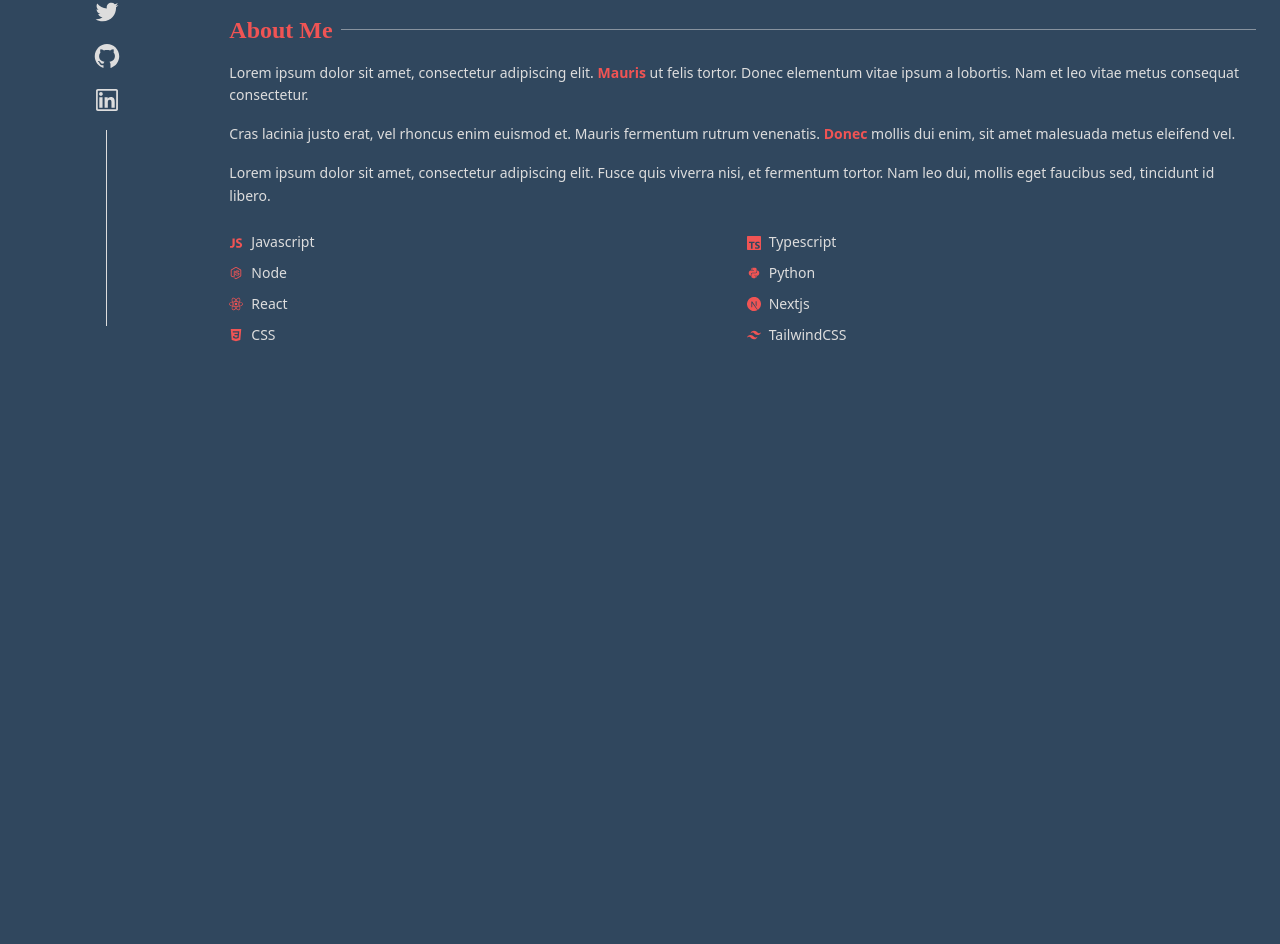
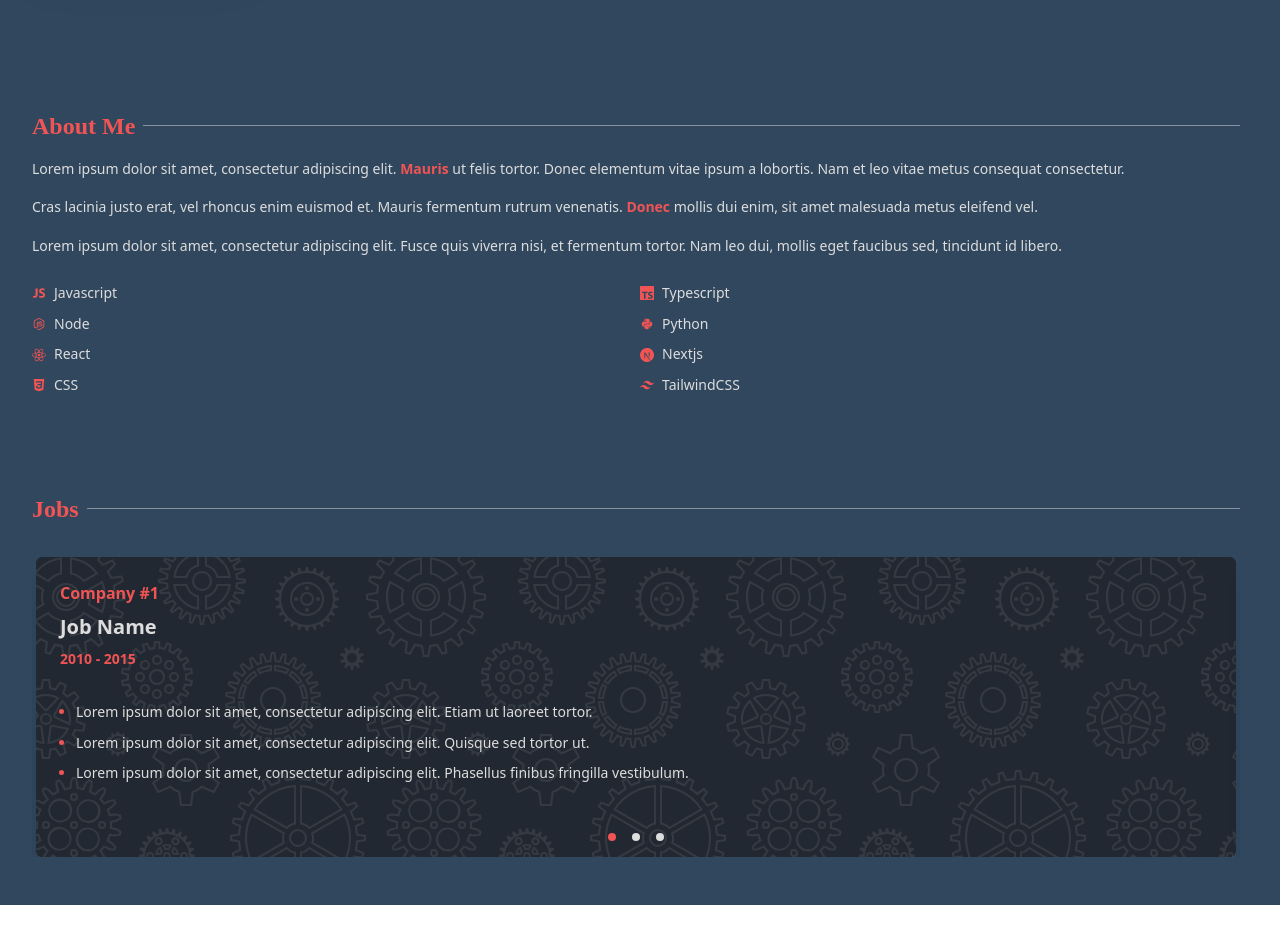
Before and after one commit to MarcPerezdeTudela/sample-portfolio, a Next.js app: page / in a window 1280 px wide. Shown: the part 474-1418 px from the top of the page. After the commit the page ends 1379 px from the top, so only its background shows below. Built offline with nearby package versions, Linux system fonts and the light colour scheme.

Commit message:
feat: add jobs section and navbar

```diff
--- a/package.json
+++ b/package.json
@@ -11,10 +11,14 @@
   "dependencies": {
     "@headlessui/react": "^1.4.2",
     "@tailwindui/react": "^0.1.1",
+    "@types/react-headroom": "^2.2.2",
     "next": "12.0.7",
     "react": "17.0.2",
+    "react-awesome-reveal": "^3.8.1",
     "react-dom": "17.0.2",
-    "react-icons": "^4.3.1"
+    "react-headroom": "^3.2.0",
+    "react-icons": "^4.3.1",
+    "react-responsive-carousel": "^3.2.22"
   },
   "devDependencies": {
     "@commitlint/cli": "^16.0.0",
--- /dev/null
+++ b/src/components/JobCard.tsx
@@ -0,0 +1,37 @@
+interface JobCardProps {
+  companyName: string
+  jobName: string
+  firstYear: number
+  lastYear: number
+  tasks: Array<string>
+}
+const JobCard = ({
+  companyName,
+  jobName,
+  firstYear,
+  lastYear,
+  tasks,
+}: JobCardProps) => {
+  return (
+    <div className="w-full bg-card rounded-md shadow-xl">
+      <div className="bg-[url('../public/floating-cogs.svg')] py-6 px-6">
+        <span className="text-secondary font-bold">{companyName}</span>
+        <p className="font-semibold text-xl py-2">{jobName}</p>
+        <p className=" text-sm font-bold text-secondary">
+          {`${firstYear}  -  ${lastYear}`}
+        </p>
+        <div className="leading-relaxed text-sm">
+          <ul className="pl-4 px-2 list-disc grid gap-2 pt-8 pb-12 text-secondary">
+            {tasks.map((task, index) => (
+              <li key={index}>
+                <p className="text-primaryText">{task}</p>
+              </li>
+            ))}
+          </ul>
+        </div>
+      </div>
+    </div>
+  )
+}
+
+export default JobCard
--- /dev/null
+++ b/src/components/JobCarousel.tsx
@@ -0,0 +1,97 @@
+import 'react-responsive-carousel/lib/styles/carousel.min.css' // requires a loader
+import { Carousel } from 'react-responsive-carousel'
+import JobCard from './JobCard'
+import { CSSProperties } from 'react'
+
+const JobCarousel = () => {
+  const jobs = [
+    {
+      companyName: 'Company #1',
+      jobName: 'Job Name',
+      firstYear: 2010,
+      lastYear: 2015,
+      tasks: [
+        'Lorem ipsum dolor sit amet, consectetur adipiscing elit. Etiam ut laoreet tortor.',
+        'Lorem ipsum dolor sit amet, consectetur adipiscing elit. Quisque sed tortor ut.',
+        'Lorem ipsum dolor sit amet, consectetur adipiscing elit. Phasellus finibus fringilla vestibulum. ',
+      ],
+    },
+    {
+      companyName: 'Company #2',
+      jobName: 'Job Name 2',
+      firstYear: 2015,
+      lastYear: 2018,
+      tasks: [
+        'Lorem ipsum dolor sit amet, consectetur adipiscing elit. Etiam ut laoreet tortor.',
+        'Lorem ipsum dolor sit amet, consectetur adipiscing elit. Quisque sed tortor ut.',
+        'Lorem ipsum dolor sit amet, consectetur adipiscing elit. Phasellus finibus fringilla vestibulum. ',
+      ],
+    },
+    {
+      companyName: 'Company #3',
+      jobName: 'Job Name 3',
+      firstYear: 2018,
+      lastYear: 2020,
+      tasks: [
+        'Lorem ipsum dolor sit amet, consectetur adipiscing elit. Etiam ut laoreet tortor.',
+        'Lorem ipsum dolor sit amet, consectetur adipiscing elit. Quisque sed tortor ut.',
+        'Lorem ipsum dolor sit amet, consectetur adipiscing elit. Phasellus finibus fringilla vestibulum. ',
+      ],
+    },
+  ]
+
+  const indicatorStyles: CSSProperties = {
+    background: '#DDDDDD',
+    width: 8,
+    height: 8,
+    display: 'inline-block',
+    margin: '0 8px',
+    borderRadius: '9999px',
+  }
+  return (
+    <Carousel
+      showStatus={false}
+      infiniteLoop={true}
+      emulateTouch={true}
+      showThumbs={false}
+      showArrows={false}
+      renderIndicator={(onClickHandler, isSelected, index, label) => {
+        if (isSelected) {
+          return (
+            <li
+              style={{ ...indicatorStyles, background: '#F05454' }}
+              aria-label={`Selected: ${label} ${index + 1}`}
+              title={`Selected: ${label} ${index + 1}`}
+            />
+          )
+        }
+        return (
+          <li
+            style={indicatorStyles}
+            onClick={onClickHandler}
+            onKeyDown={onClickHandler}
+            value={index}
+            key={index}
+            role="button"
+            tabIndex={0}
+            title={`${label} ${index + 1}`}
+            aria-label={`${label} ${index + 1}`}
+          />
+        )
+      }}
+    >
+      {jobs.map((job, index) => (
+        <div key={index} className="text-left mx-1">
+          <JobCard
+            companyName={job.companyName}
+            jobName={job.jobName}
+            firstYear={job.firstYear}
+            lastYear={job.lastYear}
+            tasks={job.tasks}
+          />
+        </div>
+      ))}
+    </Carousel>
+  )
+}
+export default JobCarousel
--- /dev/null
+++ b/src/components/SectionHeader.tsx
@@ -0,0 +1,15 @@
+interface SectionHeaderProps {
+  title: string
+}
+const SectionHeader = ({ title }: SectionHeaderProps) => {
+  return (
+    <div className="flex h-full items-center">
+      <h4 className="font-title text-2xl text-secondary font-semibold whitespace-nowrap pr-2">
+        {title}
+      </h4>
+      <span className="h-px w-full bg-primaryText/50" />
+    </div>
+  )
+}
+
+export default SectionHeader
--- a/src/components/layout/Layout.tsx
+++ b/src/components/layout/Layout.tsx
@@ -1,5 +1,5 @@
+import Navbar from './Navbar'
 import Footer from './Footer'
-import SideBar from './SideBar'
 
 interface LayoutProps {
   children?: React.ReactNode
@@ -7,9 +7,9 @@ interface LayoutProps {
 
 const Layout: React.FunctionComponent = ({ children }: LayoutProps) => {
   return (
-    <div className="bg-primary grid grid-cols-12 grid-rows-2 ">
-      <SideBar />
-      <main className="flex flex-col h-screen col-span-10">{children}</main>
+    <div className="bg-primary">
+      <Navbar />
+      <main className="px-4">{children}</main>
       <Footer />
     </div>
   )
--- /dev/null
+++ b/src/components/layout/Navbar.tsx
@@ -0,0 +1,16 @@
+import { SiJavascript } from 'react-icons/si'
+import { AiOutlineMenu } from 'react-icons/ai'
+import Headroom from 'react-headroom'
+
+const Navbar = () => {
+  return (
+    <Headroom>
+      <nav className="h-min px-6 py-4 bg-primary/75 flex justify-between items-center">
+        <SiJavascript className="fill-secondary" size={48} />
+        <AiOutlineMenu className="fill-secondary" size={36} />
+      </nav>
+    </Headroom>
+  )
+}
+
+export default Navbar
--- a/src/components/sections/AboutSection.tsx
+++ b/src/components/sections/AboutSection.tsx
@@ -11,16 +11,12 @@ import {
   SiTailwindcss,
 } from 'react-icons/si'
 import CustomLink from '../CustomLink'
+import SectionHeader from '../SectionHeader'
 
 const AboutSection = () => {
   return (
-    <section className="flex h-min flex-col pt-8 px-4 pr-6 text-primaryText">
-      <div className="flex h-full items-center">
-        <h4 className="font-title text-2xl text-secondary font-semibold whitespace-nowrap pr-2">
-          About <span className="text-secondary">Me</span>
-        </h4>
-        <span className="h-px w-full bg-primaryText/50" />
-      </div>
+    <section className="flex h-min flex-col px-4 pr-6 text-primaryText">
+      <SectionHeader title="About Me" />
       <div className="leading-relaxed text-sm">
         <p className="py-2 pt-4">
           Lorem ipsum dolor sit amet, consectetur adipiscing elit.{' '}
--- a/src/components/sections/HeroSection.tsx
+++ b/src/components/sections/HeroSection.tsx
@@ -1,10 +1,12 @@
 import { AiOutlineGithub } from 'react-icons/ai'
 import CustomLink from '@/components/CustomLink'
 import TextCarousel from '../TextCarousel'
+import { Fade } from 'react-awesome-reveal'
 
 const HeroSection = () => {
   return (
-    <section className="flex h-min flex-col pt-8 px-4 pr-6 pb-28">
+    <section className="flex h-mim flex-col pt-8 pb-16 px-4 pr-6">
+      <Fade direction="up" cascade={true} triggerOnce={true}>
         <h1 className="text-secondary font-title text-5xl font-semibold">
           John Doe
         </h1>
@@ -18,14 +20,16 @@ const HeroSection = () => {
           Lorem ipsum dolor sit amet, consectetur adipiscing elit. Cras mauris
           ligula, pulvinar at enim nec, tempor bibendum nibh.{' '}
           <CustomLink>Vivamus</CustomLink> a commodo sem. Pellentesque ut massa
-        vitae magna molestie consectetur. Nam at risus at leo interdum faucibus.
+          vitae magna molestie consectetur. Nam at risus at leo interdum
+          faucibus.
         </p>
         <a
-        className="flex whitespace-nowrap mt-12 bg-transparent hover:bg-secondary/[.08] text-secondary px-6 py-4 border border-secondary rounded w-min"
+          className="flex whitespace-nowrap mt-12 bg-secondary/75 shadow-2xl font-semibold text-primaryText px-4 py-4 rounded-lg w-min"
           href="#"
         >
-        Watch my projects <AiOutlineGithub className="ml-4" size={24} />
+          Check my projects <AiOutlineGithub className="ml-4" size={26} />
         </a>
+      </Fade>
     </section>
   )
 }
--- /dev/null
+++ b/src/components/sections/JobsSection.tsx
@@ -0,0 +1,13 @@
+import SectionHeader from '@/components/SectionHeader'
+import JobCarousel from '../JobCarousel'
+
+const JobsSection = () => {
+  return (
+    <section className="grid h-min grid-cols-1 gap-8 px-4 pr-6 text-primaryText bg-transparent overflow-hidden">
+      <SectionHeader title="Jobs" />
+      <JobCarousel />
+    </section>
+  )
+}
+
+export default JobsSection
--- a/src/pages/index.tsx
+++ b/src/pages/index.tsx
@@ -1,17 +1,24 @@
 import AboutSection from '@/components/sections/AboutSection'
 import HeroSection from '@/components/sections/HeroSection'
+import JobsSection from '@/components/sections/JobsSection'
 import type { NextPage } from 'next'
 import Head from 'next/head'
+import { Fade } from 'react-awesome-reveal'
 
 const Home: NextPage = () => {
   return (
-    <div className="flex flex-col min-h-screen">
+    <div className="grid grid-cols-1 gap-y-24 min-h-screen">
       <Head>
         <title>Create Next App</title>
         <link rel="icon" href="/favicon.ico" />
       </Head>
       <HeroSection />
-      <AboutSection />
+      <Fade direction="up" triggerOnce={true}>
+        <AboutSection />
+      </Fade>
+      <Fade direction="up" triggerOnce={true}>
+        <JobsSection />
+      </Fade>
     </div>
   )
 }
--- a/tailwind.config.js
+++ b/tailwind.config.js
@@ -6,6 +6,7 @@ module.exports = {
         primary: '#30475E',
         secondary: '#F05454',
         primaryText: '#DDDDDD',
+        card: '#222831',
       },
       keyframes: {},
       animation: {},
```
Also changed, not shown: .babelrc (deleted), public/floating-cogs.svg (added), 1 other file (tests, documents, lock files or other folders). Lines whose indentation alone changed are shown as unchanged.
